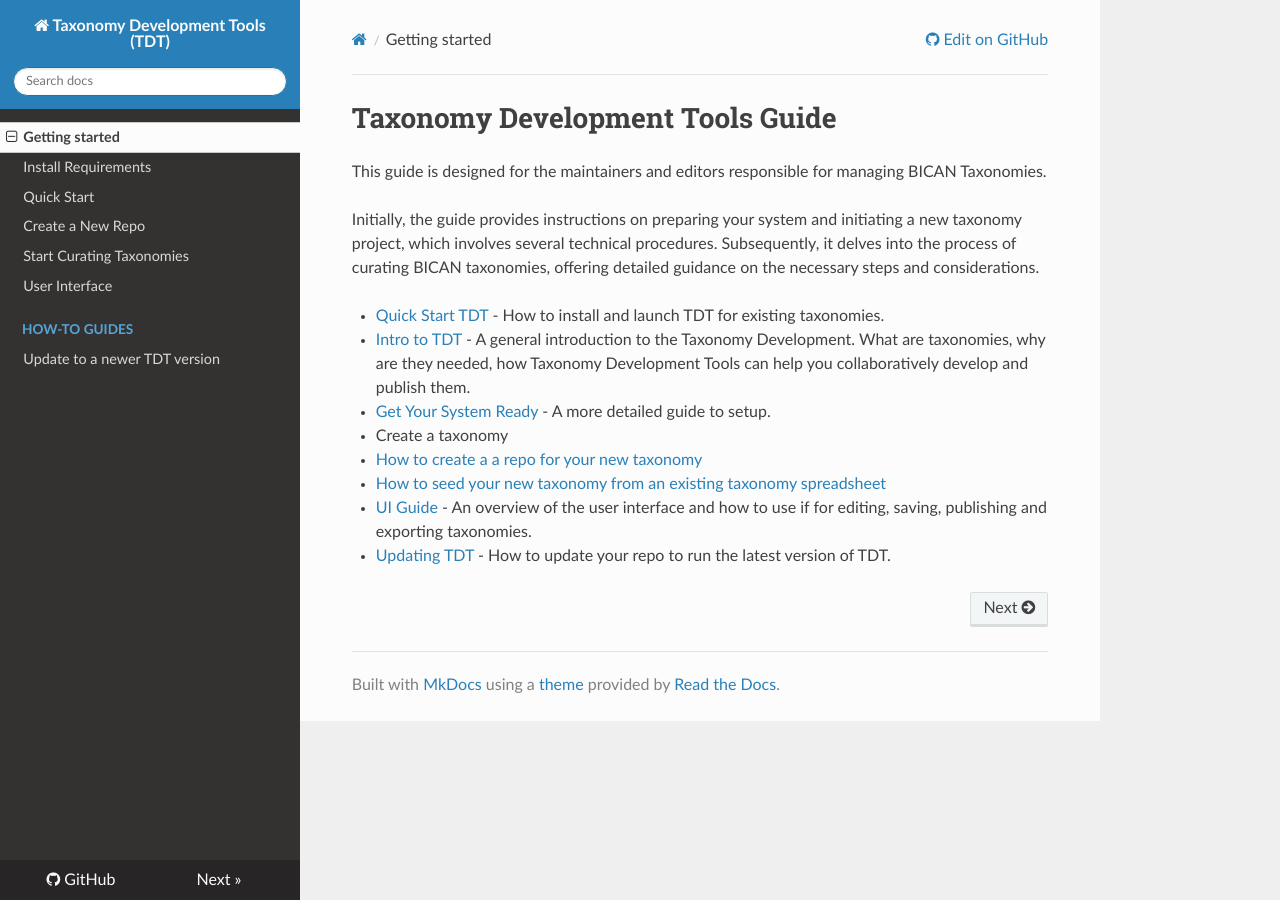
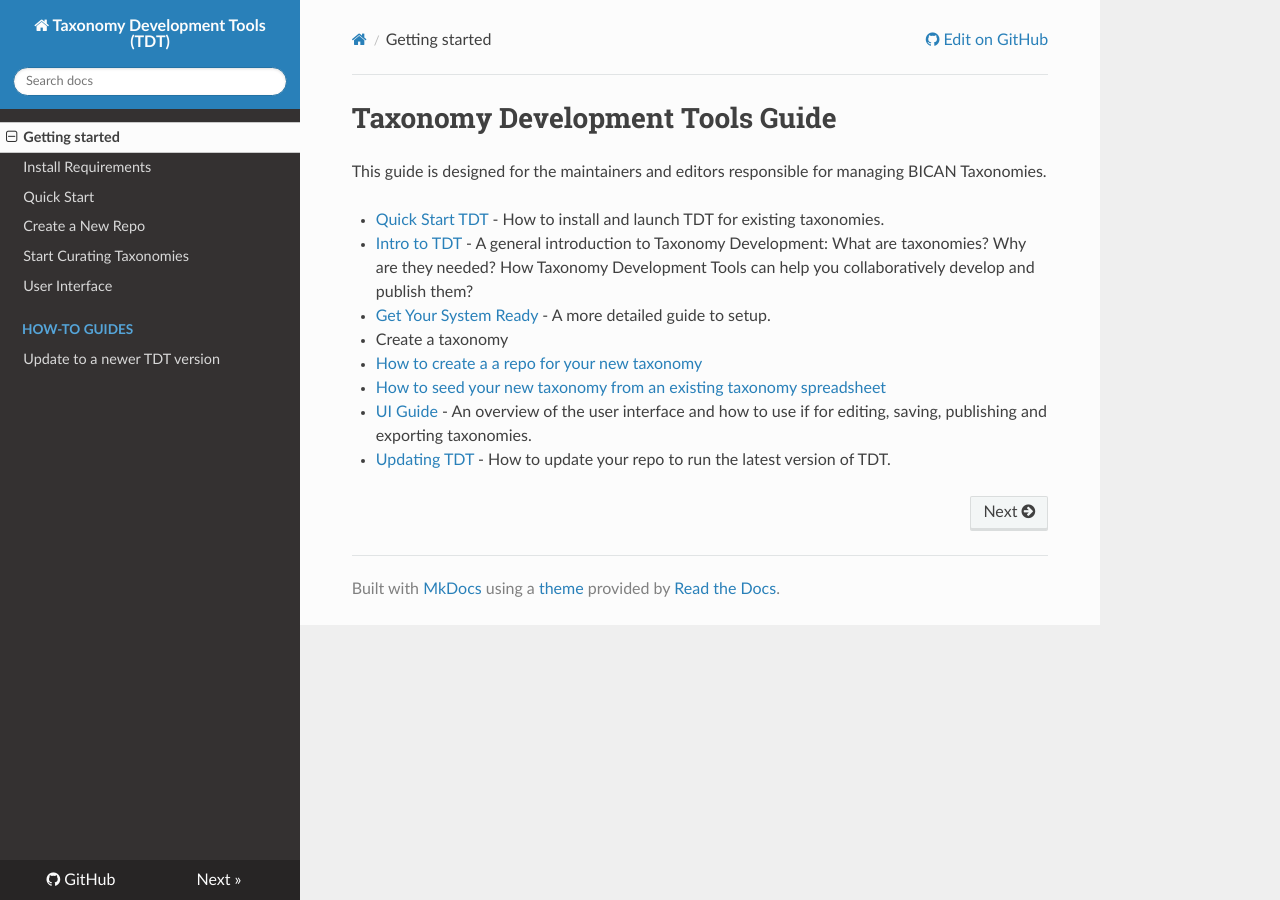
Before and after one commit to brain-bican/taxonomy-development-tools, an MkDocs documentation site: the page built from docs/index.md, in a window 1280 px wide. Built offline with MkDocs 1.6.1, drawn with Linux system fonts in a browser that asks for light colours; nearby versions of some CDN libraries.

Commit message:
Update index.md

```diff
--- a/docs/index.md
+++ b/docs/index.md
@@ -2,11 +2,8 @@
 
 This guide is designed for the maintainers and editors responsible for managing BICAN Taxonomies.
 
-Initially, the guide provides instructions on preparing your system and initiating a new taxonomy project, which involves several technical procedures.
-Subsequently, it delves into the process of curating BICAN taxonomies, offering detailed guidance on the necessary steps and considerations.
-
 - [Quick Start TDT](QuickStart.md) - How to install and launch TDT for existing taxonomies.
-- [Intro to TDT](Intro_to_TDT.md) - A general introduction to the Taxonomy Development. What are taxonomies, why are they needed, how Taxonomy Development Tools can help you collaboratively develop and publish them.
+- [Intro to TDT](Intro_to_TDT.md) - A general introduction to  Taxonomy Development: What are taxonomies? Why are they needed? How Taxonomy Development Tools can help you collaboratively develop and publish them?
 - [Get Your System Ready](Build.md) - A more detailed guide to setup.
 - Create a taxonomy
   - [How to create a a repo for your new taxonomy](NewRepo.md)
```
